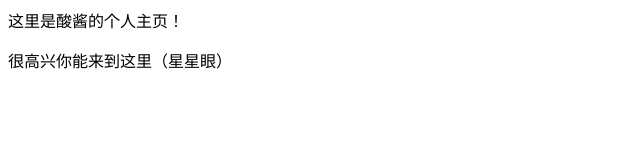
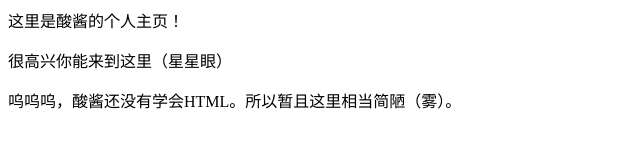
Before and after one commit to suanism/suanism.github.io, a plain HTML site: page index.html in a window 1280 px wide. Shown: the whole page, without its empty margins (0-640 px from the left). Drawn offline with Linux system fonts and the light colour scheme.

Commit message:
Update index.html

```diff
--- a/index.html
+++ b/index.html
@@ -1,2 +1,3 @@
 <p>这里是酸酱的个人主页！</p>
 <p>很高兴你能来到这里（星星眼）</p>
+<p>呜呜呜，酸酱还没有学会HTML。所以暂且这里相当简陋（雾）。</p>
```
